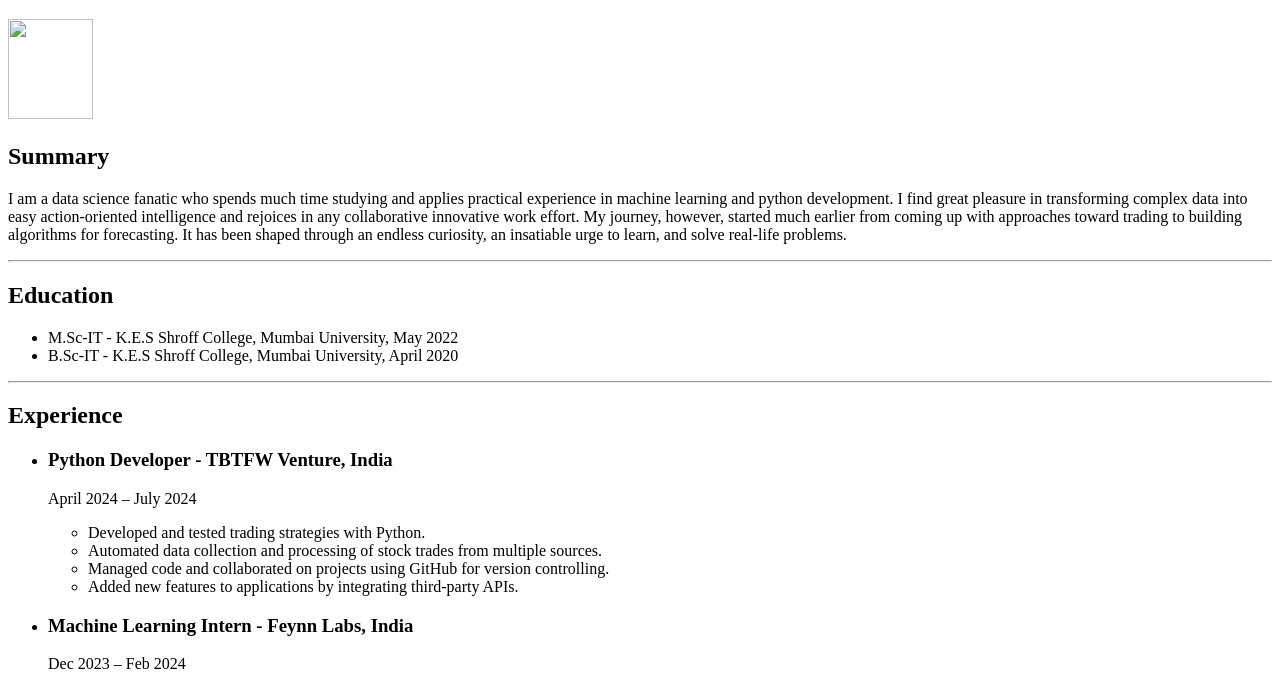
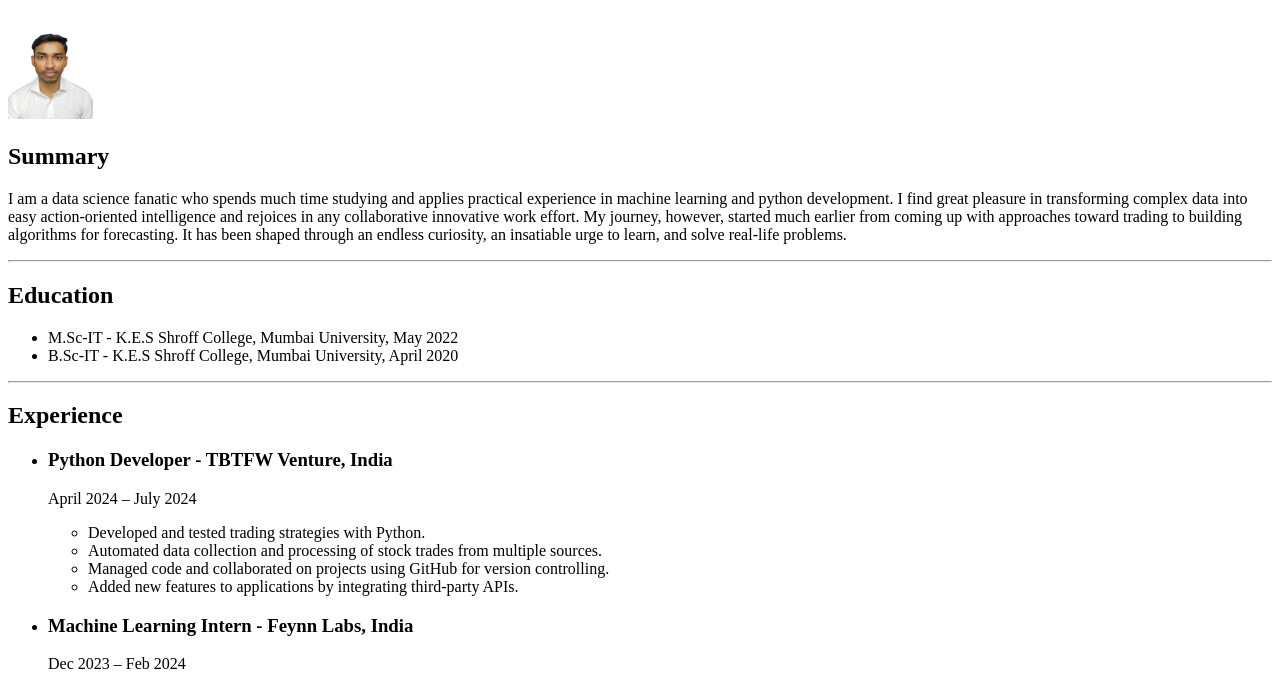
Before and after one commit to divyam-kalwar/Resume, a plain HTML site: page index.html in a window 1280 px wide. Shown: the part 61-747 px from the top of the page. Drawn offline with Linux system fonts and the light colour scheme.

Commit message:
add: Added the image

```diff
--- a/index.html
+++ b/index.html
@@ -6,7 +6,7 @@
     </head>
     <body>
         <h1>Divyam Kalwar</h1>
-        <img src="C:\Users\divya\Desktop\Divyam Doc\Photo.jpg" height="100" width="85">
+        <img src="image\assets\Photo.jpg" height="100" width="85">
         <section>
             <h2>Summary</h2>
             <p>I am a data science fanatic who spends much time studying and applies practical experience in machine learning and python development. I find great pleasure in transforming complex data into easy action-oriented intelligence and rejoices in any collaborative innovative work effort. My journey, however, started much earlier from coming up with approaches toward trading to building algorithms for forecasting. It has been shaped through an endless curiosity, an insatiable urge to learn, and solve real-life problems.</p>
```
Also changed, not shown: image/assets/Photo.jpg (added).
